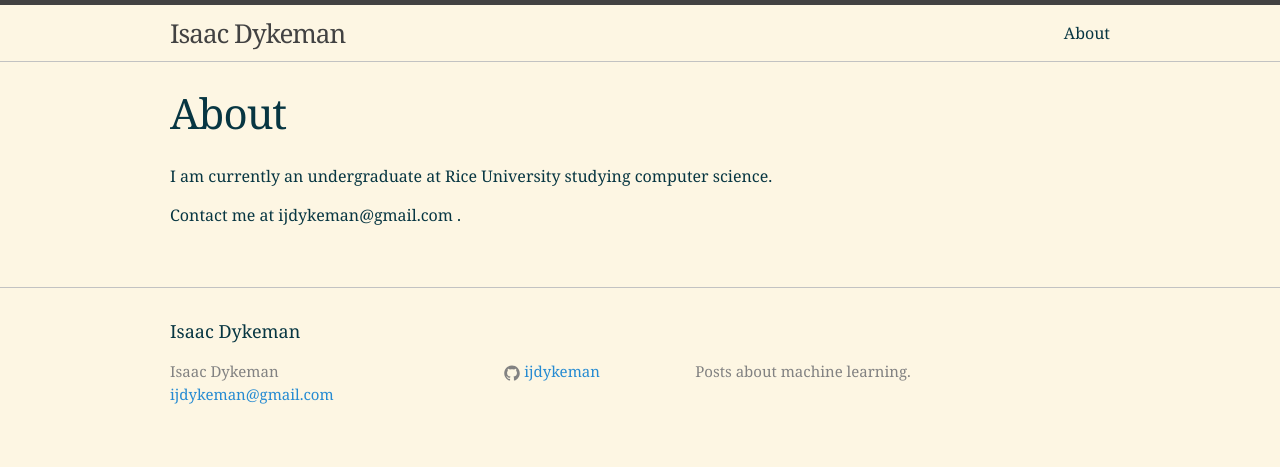
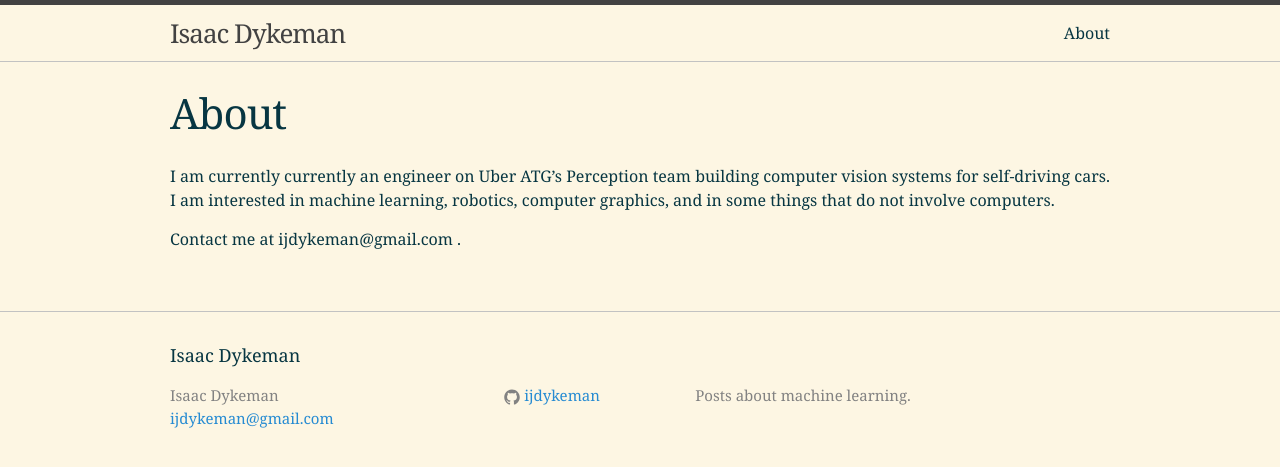
Before and after one commit to IJDykeman/ijdykeman.github.io, a Jekyll site: the page built from about.md, in a window 1280 px wide. Shown: the top 467 px of the page. Built offline with Jekyll 4.4.1, drawn with Linux system fonts in a browser that asks for light colours.

Commit message:
update about page

```diff
--- a/about.md
+++ b/about.md
@@ -4,6 +4,6 @@ title: About
 permalink: /about/
 ---
 
-I am currently an undergraduate at Rice University studying computer science.
+I am currently currently an engineer on Uber ATG's Perception team building computer vision systems for self-driving cars.  I am interested in machine learning, robotics, computer graphics, and in some things that do not involve computers.
 
 Contact me at ijdykeman@gmail.com .
```
